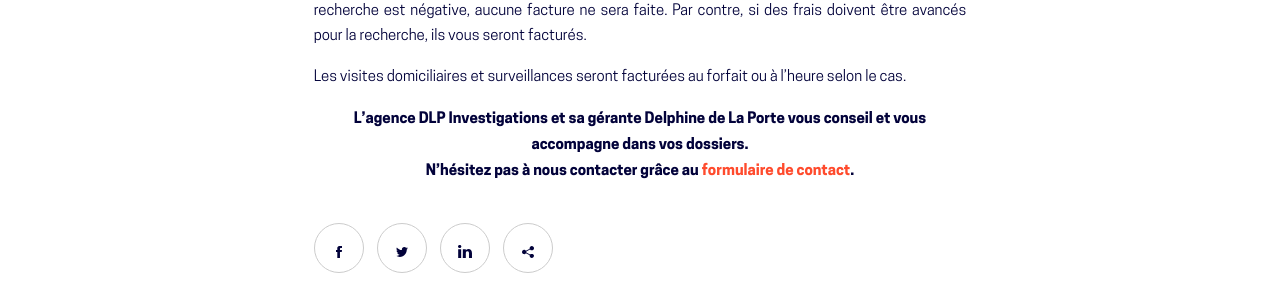
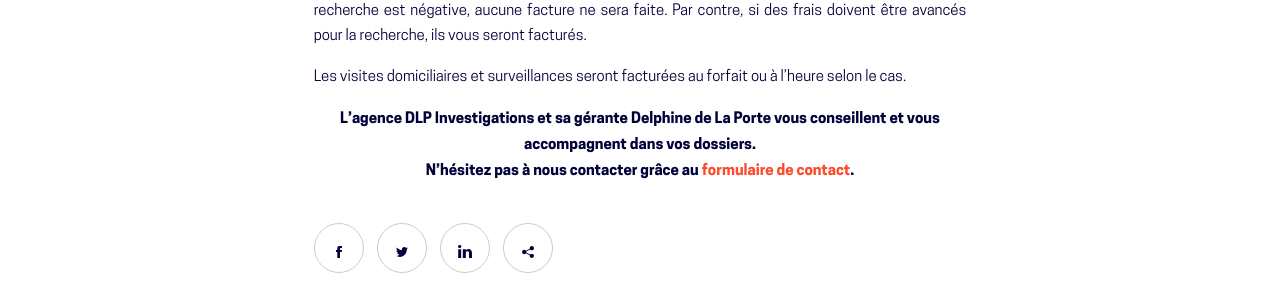
Before and after one commit to lobo-studio/dpl_investigation, a Jekyll site: the page built from _posts/2018-01-29-la-recherche-de-débiteur.md, in a window 1280 px wide and 900 px high, scrolled down 1948 px. Shown: the part 152-453 px from the top of the window. Built offline with Jekyll 4.4.1, drawn with Linux system fonts in a browser that asks for light colours; nearby versions of some CDN libraries.

Commit message:
Updated '_posts/2018-01-29-la-recherche-de-débiteur.md' via CloudCannon

```diff
--- a/_posts/2018-01-29-la-recherche-de-débiteur.md
+++ b/_posts/2018-01-29-la-recherche-de-débiteur.md
@@ -84,5 +84,5 @@
 Les visites domiciliaires et surveillances seront factur&eacute;es au forfait ou &agrave; l’heure selon le cas.
 {: .full-width-text}
 
-**L'agence DLP Investigations et sa g&eacute;rante Delphine de La Porte vous conseil et vous accompagne dans vos dossiers.**<br>**N'h&eacute;sitez pas &agrave; nous contacter gr&acirc;ce au&nbsp;[formulaire de contact](https://dlp-investigations.fr/#contact).**
+**L'agence DLP Investigations et sa g&eacute;rante Delphine de La Porte vous conseillent et vous accompagnent dans vos dossiers.**<br>**N'h&eacute;sitez pas &agrave; nous contacter gr&acirc;ce au&nbsp;[formulaire de contact](https://dlp-investigations.fr/#contact).**
 {: .center-this-text}
```
